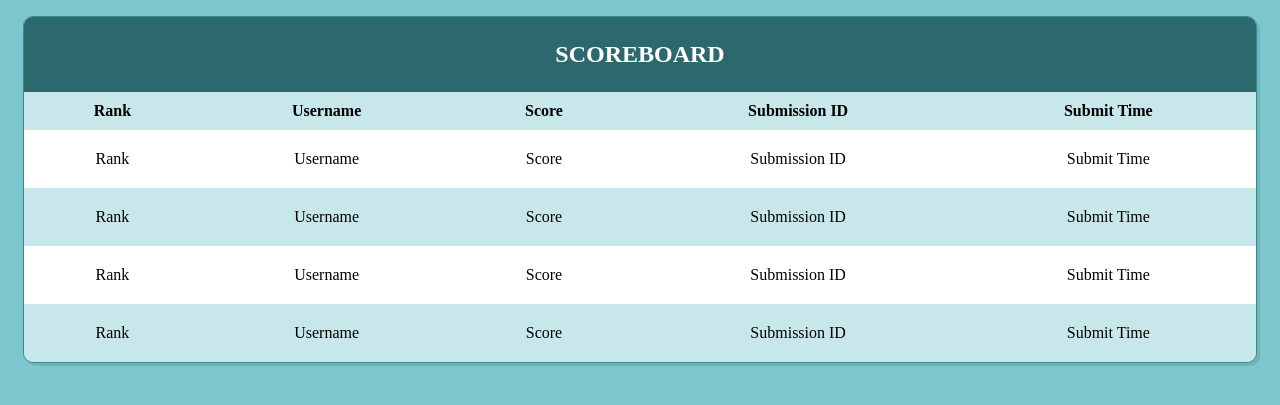
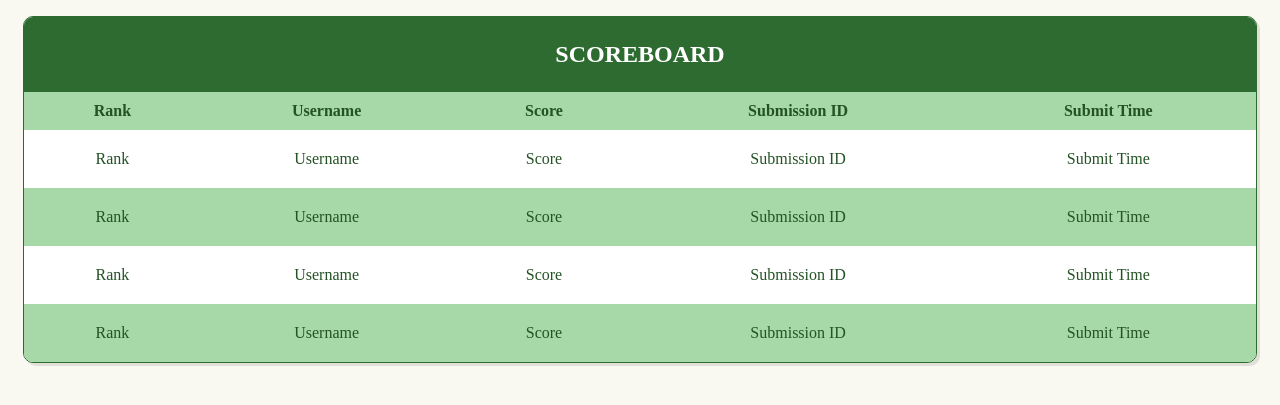
Before and after one commit to jusmistic/WebTech, a PHP site: page /backend/scoreboard.php in a window 1280 px wide. Shown: the top 405 px of the page. Run offline with PHP 8.4, Linux system fonts and the light colour scheme; data that the repository does not hold is empty.

Commit message:
change scoreboard color

```diff
--- a/article/backend/scoreboard.css
+++ b/article/backend/scoreboard.css
@@ -1,11 +1,12 @@
 
 body{
-    background-color:hsl(185, 44%, 65%);
+    background: #f9f9f2;
+
 }
 
 .center{
     padding: 0px;
-    border: 1px solid hsl(185,44%,40%);
+    border: 1px solid hsl(122.4,39.4%,30%);;
    border-radius: 10px;
    box-shadow: 3px 3px 0 rgba(0,0,0,0.1);
    max-width: calc(100% - 2em);
@@ -14,7 +15,7 @@ body{
    width: 100%;
 }
 .score-header{
-    background-color: hsl(185,44%,30%);
+    background-color: hsl(122.4,39.4%,30%);
     text-align: center;
     color: white;
     font-size: 1.5em;
@@ -30,6 +31,7 @@ body{
     text-align: center;
 }
 th, td{
+    color: hsl(122.4,39.4%,23%);
     padding:20px;
 
 }
@@ -37,9 +39,9 @@ tr:nth-child(even) {
     background-color:  white;
 }
 tr:nth-child(odd) {
-    background-color:  hsl(185,44%,85%);
+    background-color:  hsl(122.4,39.4%,75%);
 }
 th{
     padding: 10px;
-    background-color: hsl(185,44%,85%);
+    background-color: hsl(122.4,39.4%,75%);
 }
```
